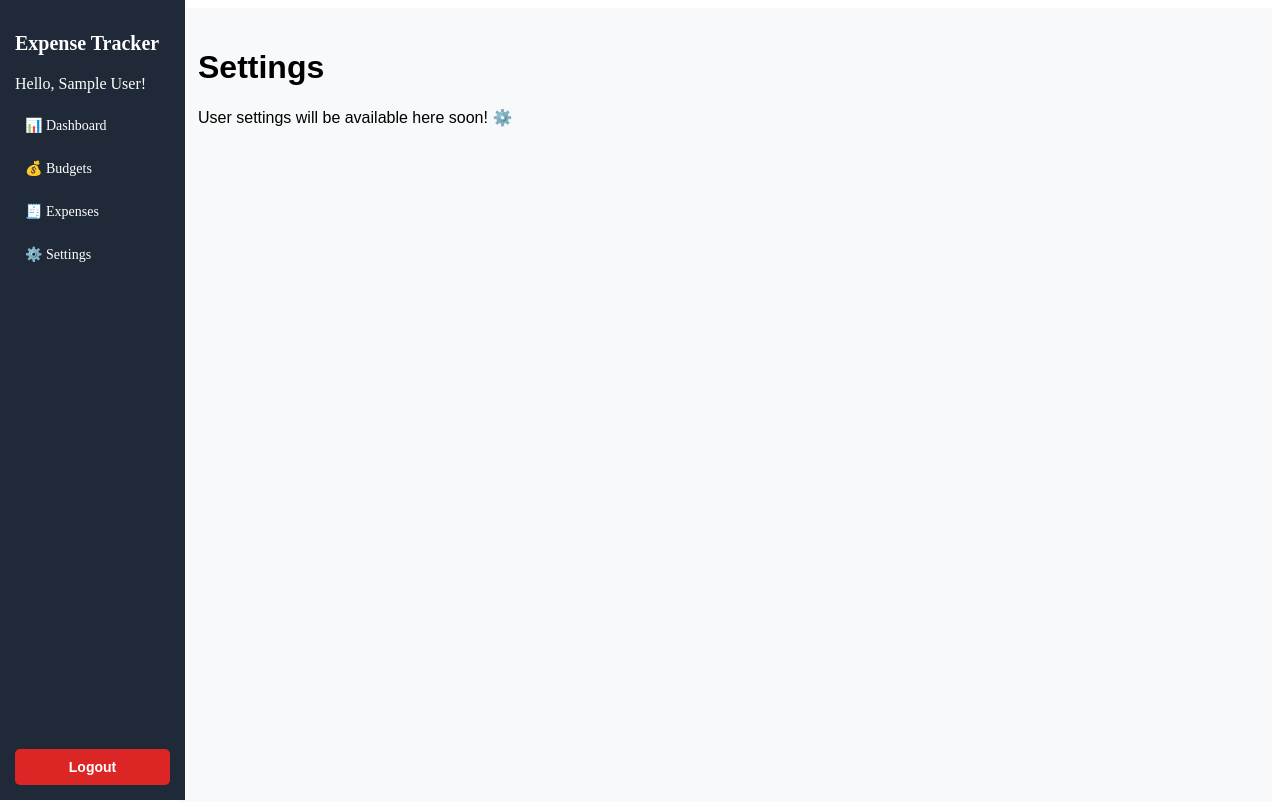
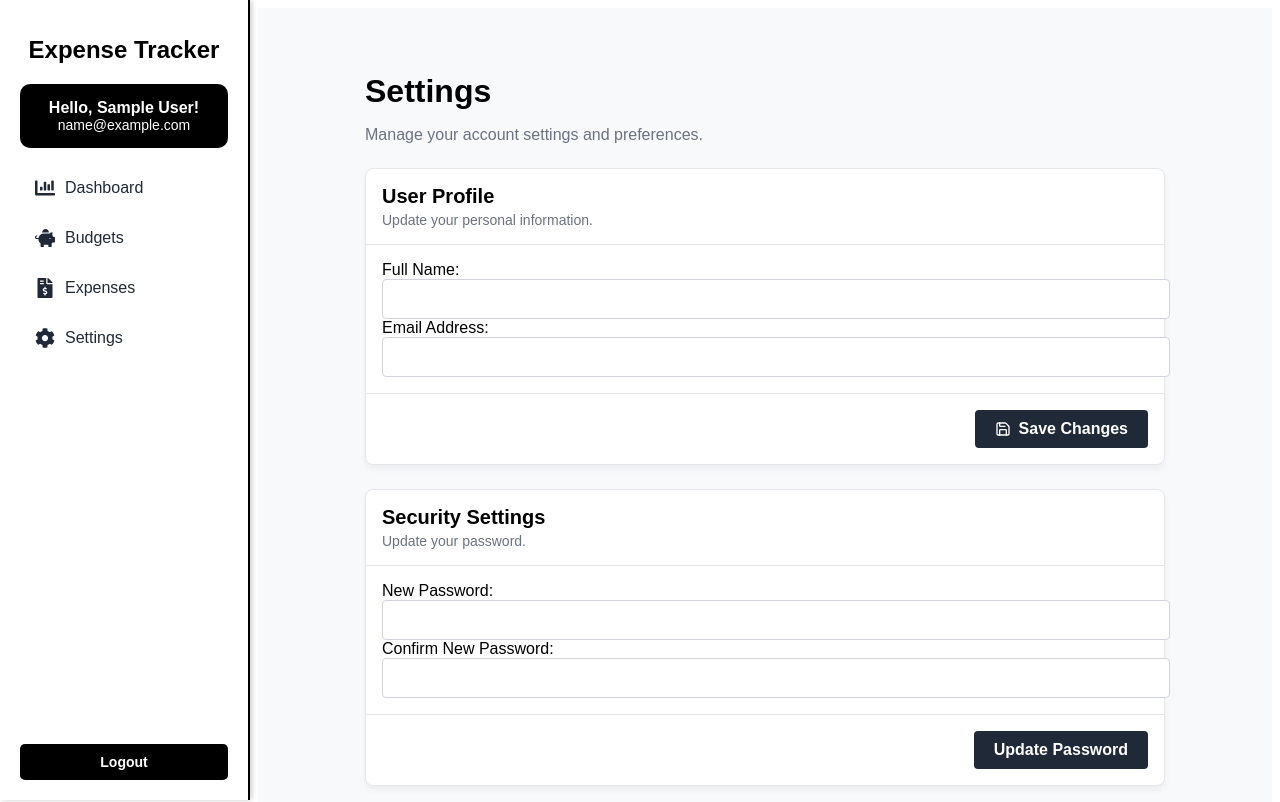
Before and after one commit to zahid2011/Expense-tracker, a React (Vite) app in the folder expense-tracker-frontend/: page /settings in a window 1280 px wide. Shown: the top 802 px of the page. Built offline with nearby package versions, Linux system fonts and the light colour scheme; no server answers; sample sign-in values are in the browser's storage.

Commit message:
Added User Profile Settings functionality

```diff
--- a/expense-tracker-frontend/package.json
+++ b/expense-tracker-frontend/package.json
@@ -12,8 +12,10 @@
   "dependencies": {
     "axios": "^1.7.9",
     "emoji-picker-react": "^4.12.0",
+    "lucide-react": "^0.474.0",
     "react": "^18.3.1",
     "react-dom": "^18.3.1",
+    "react-icons": "^5.4.0",
     "react-router-dom": "^7.1.3"
   },
   "devDependencies": {
--- a/expense-tracker-frontend/src/components/SettingsPage.jsx
+++ b/expense-tracker-frontend/src/components/SettingsPage.jsx
@@ -1,10 +1,192 @@
-import React from 'react';
+import React, { useState, useEffect } from "react";
+import { Save, Trash2 } from "lucide-react";
+import "./settingspage.css";
+import axios from "axios";
 
 const SettingsPage = () => {
+  const [user, setUser] = useState({
+    fullName: "",
+    email: "",
+  });
+
+  const [password, setPassword] = useState({
+    newPassword: "",
+    confirmPassword: "",
+  });
+
+  useEffect(() => {
+    const fetchUserDetails = async () => {
+      try {
+        const loggedInUser = JSON.parse(localStorage.getItem("user"));
+        if (!loggedInUser) throw new Error("User not logged in");
+
+        const response = await axios.get(
+          `http://localhost:5000/users/${loggedInUser.id}`
+        );
+        setUser({
+          fullName: response.data.name,
+          email: response.data.email,
+        });
+      } catch (error) {
+        console.error("Failed to fetch user details:", error);
+      }
+    };
+
+    fetchUserDetails();
+  }, []);
+
+  const handleInputChange = (e) => {
+    const { name, value } = e.target;
+    setUser((prev) => ({ ...prev, [name]: value }));
+  };
+
+  const handlePasswordChange = (e) => {
+    const { name, value } = e.target;
+    setPassword((prev) => ({ ...prev, [name]: value }));
+  };
+
+  const handleSaveChanges = async () => {
+    try {
+      const loggedInUser = JSON.parse(localStorage.getItem("user"));
+      await axios.put(`http://localhost:5000/users/${loggedInUser.id}`, {
+        name: user.fullName,
+        email: user.email,
+      });
+      alert("Profile updated successfully!");
+    } catch (error) {
+      console.error("Failed to update profile:", error);
+      alert("Failed to update profile.");
+    }
+  };
+
+  const handleUpdatePassword = async () => {
+    if (password.newPassword !== password.confirmPassword) {
+      alert("Passwords do not match!");
+      return;
+    }
+
+    try {
+      // Call your backend's update password endpoint here
+      alert("Password updated successfully!");
+      setPassword({ newPassword: "", confirmPassword: "" });
+    } catch (error) {
+      console.error("Failed to update password:", error);
+      alert("Failed to update password.");
+    }
+  };
+
+  const handleDeleteAccount = async () => {
+    const confirmDelete = window.confirm(
+      "Are you sure you want to delete your account? This action cannot be undone."
+    );
+    if (confirmDelete) {
+      try {
+        const loggedInUser = JSON.parse(localStorage.getItem("user"));
+        await axios.delete(`http://localhost:5000/users/${loggedInUser.id}`);
+        alert("Account deleted successfully!");
+        localStorage.removeItem("user");
+        window.location.href = "/";
+      } catch (error) {
+        console.error("Failed to delete account:", error);
+        alert("Failed to delete account.");
+      }
+    }
+  };
+
   return (
-    <div className="p-6">
-      <h1 className="text-3xl font-bold mb-4">Settings</h1>
-      <p>User settings will be available here soon! ⚙️</p>
+    <div className="settings-container">
+      <h1 className="settings-title">Settings</h1>
+      <p className="settings-description">
+        Manage your account settings and preferences.
+      </p>
+
+      {/* Profile Settings */}
+      <div className="card">
+        <div className="card-header">
+          <h2>User Profile</h2>
+          <p>Update your personal information.</p>
+        </div>
+        <div className="card-content">
+          <label className="block mb-4">
+            Full Name:
+            <input
+              type="text"
+              name="fullName"
+              value={user.fullName}
+              onChange={handleInputChange}
+              className="input"
+            />
+          </label>
+          <label className="block mb-4">
+            Email Address:
+            <input
+              type="email"
+              name="email"
+              value={user.email}
+              onChange={handleInputChange}
+              className="input"
+            />
+          </label>
+        </div>
+        <div className="card-footer">
+          <button onClick={handleSaveChanges} className="button primary">
+            <Save className="icon" />
+            Save Changes
+          </button>
+        </div>
+      </div>
+
+      {/* Security Settings */}
+      <div className="card">
+        <div className="card-header">
+          <h2>Security Settings</h2>
+          <p>Update your password.</p>
+        </div>
+        <div className="card-content">
+          <label className="block mb-4">
+            New Password:
+            <input
+              type="password"
+              name="newPassword"
+              value={password.newPassword}
+              onChange={handlePasswordChange}
+              className="input"
+            />
+          </label>
+          <label className="block mb-4">
+            Confirm New Password:
+            <input
+              type="password"
+              name="confirmPassword"
+              value={password.confirmPassword}
+              onChange={handlePasswordChange}
+              className="input"
+            />
+          </label>
+        </div>
+        <div className="card-footer">
+          <button
+            onClick={handleUpdatePassword}
+            className="button primary"
+          >
+            Update Password
+          </button>
+        </div>
+      </div>
+
+      {/* Data Management */}
+      <div className="card danger">
+        <div className="card-header">
+          <h2>Data Management</h2>
+          <p>Manage your account data and preferences.</p>
+        </div>
+        <div className="card-footer">
+          <button onClick={handleDeleteAccount} className="button danger">
+            <Trash2 className="icon" />
+            Delete Account
+          </button>
+        </div>
+      </div>
     </div>
   );
 };
--- a/expense-tracker-frontend/src/components/Sidebar.jsx
+++ b/expense-tracker-frontend/src/components/Sidebar.jsx
@@ -1,4 +1,5 @@
 import { Link, useNavigate } from "react-router-dom";
+import { FaChartBar, FaPiggyBank, FaFileInvoiceDollar, FaCog } from "react-icons/fa";
 
 export default function Sidebar() {
   const navigate = useNavigate();
@@ -11,19 +12,39 @@ export default function Sidebar() {
 
   return (
     <div className="sidebar">
-      <div>
-        <h2>Expense Tracker</h2>
-        {user && <p>Hello, {user.name}!</p>}
-        <nav>
-          <Link to="/dashboard">📊 Dashboard</Link>
-          <Link to="/budget">💰 Budgets</Link>
-          <Link to="/expenses">🧾 Expenses</Link>
-          <Link to="/settings">⚙️ Settings</Link>
-        </nav>
+      {/* Sidebar Title */}
+      <h1 className="sidebar-title">Expense Tracker</h1>
+
+      {/* User Info */}
+      <div className="user-info">
+        {user && (
+          <>
+            <p className="user-name">Hello, {user.name}!</p>
+            <p className="user-email">{user.email}</p>
+          </>
+        )}
       </div>
-      <div>
-        <button onClick={handleLogout}>Logout</button>
-      </div>
+
+      {/* Navigation Links */}
+      <nav className="nav-links">
+        <Link to="/dashboard" className="nav-link">
+          <FaChartBar className="nav-icon" /> Dashboard
+        </Link>
+        <Link to="/budget" className="nav-link">
+          <FaPiggyBank className="nav-icon" /> Budgets
+        </Link>
+        <Link to="/expenses" className="nav-link">
+          <FaFileInvoiceDollar className="nav-icon" /> Expenses
+        </Link>
+        <Link to="/settings" className="nav-link">
+          <FaCog className="nav-icon" /> Settings
+        </Link>
+      </nav>
+
+      {/* Logout Button */}
+      <button className="logout-btn" onClick={handleLogout}>
+        Logout
+      </button>
     </div>
   );
 }
--- /dev/null
+++ b/expense-tracker-frontend/src/components/settingspage.css
@@ -0,0 +1,106 @@
+.settings-container {
+    padding: 24px;
+    max-width: 800px;
+    margin: 0 auto;
+    font-family: Arial, sans-serif;
+  }
+
+  .settings-title {
+    font-size: 2rem;
+    font-weight: bold;
+    margin-bottom: 8px;
+  }
+
+  .settings-description {
+    font-size: 1rem;
+    color: #6b7280;
+    margin-bottom: 24px;
+  }
+
+  .card {
+    background: #fff;
+    border: 1px solid #e5e7eb;
+    border-radius: 8px;
+    margin-bottom: 24px;
+    box-shadow: 0px 4px 6px rgba(0, 0, 0, 0.05);
+  }
+
+  .card.danger {
+    border-color: #f87171;
+  }
+
+  .card-header {
+    padding: 16px;
+    border-bottom: 1px solid #e5e7eb;
+  }
+
+  .card-header h2 {
+    font-size: 1.25rem;
+    font-weight: bold;
+    margin: 0 0 4px;
+  }
+
+  .card-header p {
+    font-size: 0.875rem;
+    color: #6b7280;
+    margin: 0;
+  }
+
+  .card-content {
+    padding: 16px;
+  }
+
+  .card-footer {
+    padding: 16px;
+    border-top: 1px solid #e5e7eb;
+    text-align: right;
+  }
+
+  .input {
+    width: 100%;
+    padding: 10px;
+    border: 1px solid #d1d5db;
+    border-radius: 4px;
+    font-size: 1rem;
+  }
+
+  .input:focus {
+    outline: none;
+    border-color: #3b82f6;
+    box-shadow: 0 0 0 2px rgba(59, 130, 246, 0.3);
+  }
+
+  .button {
+    padding: 10px 20px;
+    border: none;
+    border-radius: 4px;
+    font-size: 1rem;
+    font-weight: bold;
+    cursor: pointer;
+    display: inline-flex;
+    align-items: center;
+    gap: 8px;
+  }
+
+  .button.primary {
+    background: #1f2937;
+    color: #fff;
+  }
+
+  .button.primary:hover {
+    background: #374151;
+  }
+
+  .button.danger {
+    background: #f87171;
+    color: #fff;
+  }
+
+  .button.danger:hover {
+    background: #ef4444;
+  }
+
+  .icon {
+    width: 16px;
+    height: 16px;
+  }
--- a/expense-tracker-frontend/src/index.css
+++ b/expense-tracker-frontend/src/index.css
@@ -1,63 +1,103 @@
 /* Sidebar styles */
 .sidebar {
-  width: 185px; /* Matches the margin-left of .main-content */
+  width: 250px;
   height: 100vh;
   position: fixed;
   top: 0;
   left: 0;
-  background-color: #1f2937;
-  color: white;
+  background-color: white; /* White background */
+  color: #1f2937; /* Dark text for contrast */
   display: flex;
   flex-direction: column;
-  justify-content: space-between; /* Ensures the logout button stays at the bottom */
-  padding: 15px;
+  justify-content: space-between; /* Keep logout button at the bottom */
+  padding: 20px;
+  box-shadow: 2px 0 5px rgba(0, 0, 0, 0.1); /* Divider effect */
+  border-right: 2px solid black; /* Black divider between sidebar and main content */
   box-sizing: border-box;
+  font-family: Arial, sans-serif;
 }
 
-.sidebar h2 {
-  font-size: 20px;
+/* Sidebar Title */
+.sidebar-title {
+  font-size: 24px;
   font-weight: bold;
+  color: black;
   margin-bottom: 20px;
+  text-align: center; /* Center-align the title */
+  white-space: nowrap; /* Ensure the title stays on one line */
+  overflow: hidden; /* Prevent overflow */
+  text-overflow: ellipsis; /* Add ellipsis if it overflows */
 }
 
-.sidebar nav a {
-  display: block;
-  padding: 8px 10px;
-  color: white;
+/* User Info Styles */
+.user-info {
+  background-color: black; /* Black background */
+  color: white; /* White text */
+  padding: 15px;
+  border-radius: 10px; /* Rounded corners */
+  margin-bottom: 20px; /* Spacing below user info */
+  text-align: center;
+}
+
+.user-name {
+  font-size: 16px;
+  font-weight: bold;
+  margin: 0;
+}
+
+.user-email {
+  font-size: 14px;
+  margin: 0;
+}
+
+/* Navigation Links */
+.nav-links {
+  flex-grow: 1; /* Allow navigation links to take available space */
+}
+
+.nav-link {
+  display: flex;
+  align-items: center;
+  padding: 10px 15px;
+  color: #1f2937;
   text-decoration: none;
   border-radius: 5px;
   margin-bottom: 10px;
+  font-size: 16px;
+  transition: background-color 0.3s ease, color 0.3s ease;
+}
+
+.nav-link:hover {
+  background-color: black; /* Black background on hover */
+  color: white; /* White text on hover */
+}
+
+.nav-icon {
+  font-size: 20px;
+  margin-right: 10px;
+}
+
+/* Logout Button */
+.logout-btn {
+  background-color: black; /* Black button */
+  color: white; /* White text */
+  padding: 10px 20px;
+  border: none;
+  border-radius: 5px; /* Rounded corners */
+  cursor: pointer;
   font-size: 14px;
+  width: 100%;
+  font-weight: bold;
   transition: background-color 0.3s ease;
 }
 
-.sidebar nav a:hover {
-  background-color: #374151;
+.logout-btn:hover {
+  background-color: #000000; /* Solid black hover effect */
 }
 
-/* Ensure the Logout button stays visible */
-.sidebar button {
-  background-color: #dc2626;
-  color: white;
-  padding: 10px;
-  border: none;
-  border-radius: 5px;
-  cursor: pointer;
-  font-weight: bold;
-  font-size: 14px;
-  position: absolute; /* Ensures the button is positioned correctly */
-  bottom: 15px; /* Positions the button at the bottom of the sidebar */
-  left: 15px; /* Aligns it with the sidebar's padding */
-  width: calc(100% - 30px); /* Ensures the button stays within the sidebar */
-}
-
-.sidebar button:hover {
-  background-color: #b91c1c;
-}
-
-/* Main content styles */
+/* Main Content */
 .main-content {
-  margin-left: 170px; /* Matches the sidebar width */
+  margin-left: 250px; /* Matches the sidebar width */
   padding: 20px;
   min-height: 100vh;
   background-color: #f8f9fa;
```
Also changed, not shown: expense-tracker-frontend/src/components/BudgetDetailsPage.css (+37 -27 lines), expense-tracker-frontend/src/components/BudgetDetailsPage.jsx (+13 -9 lines), 2 other files (tests, documents, lock files or other folders).
